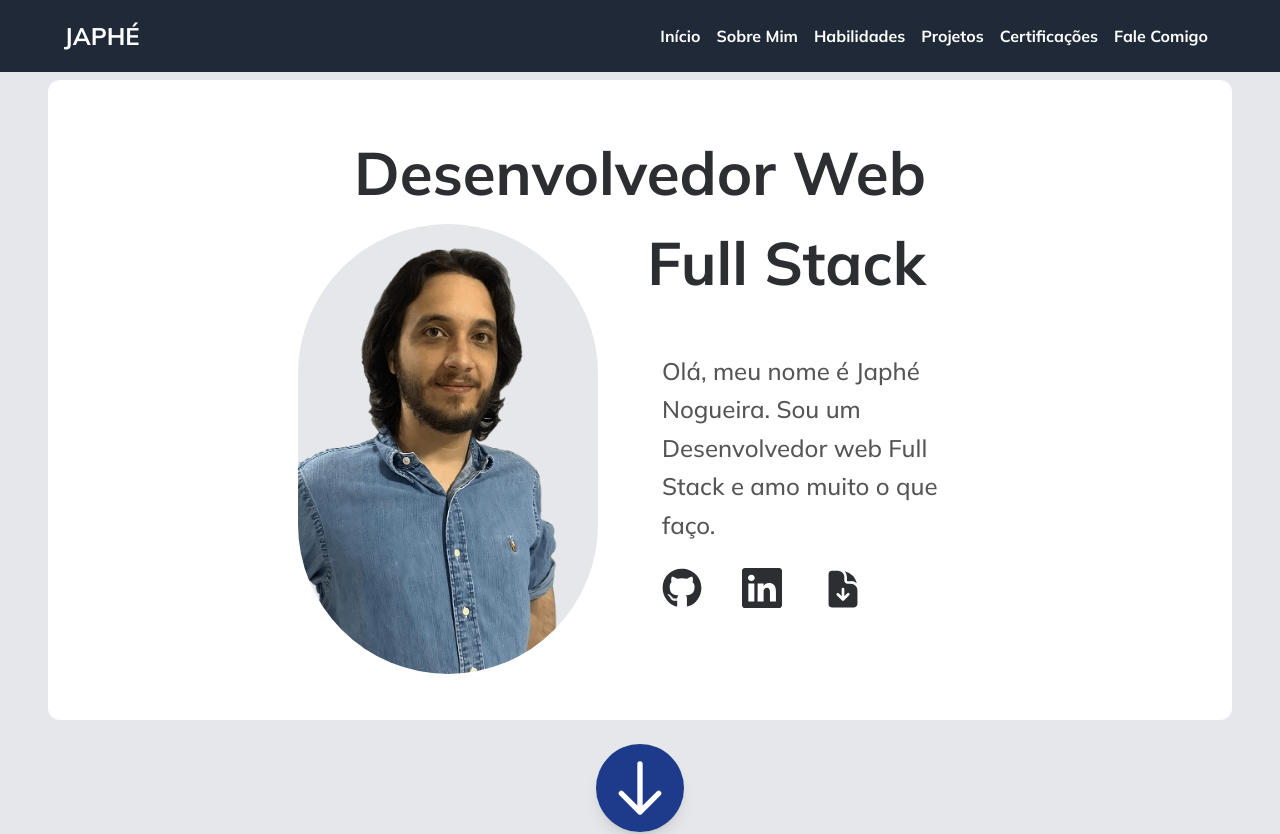
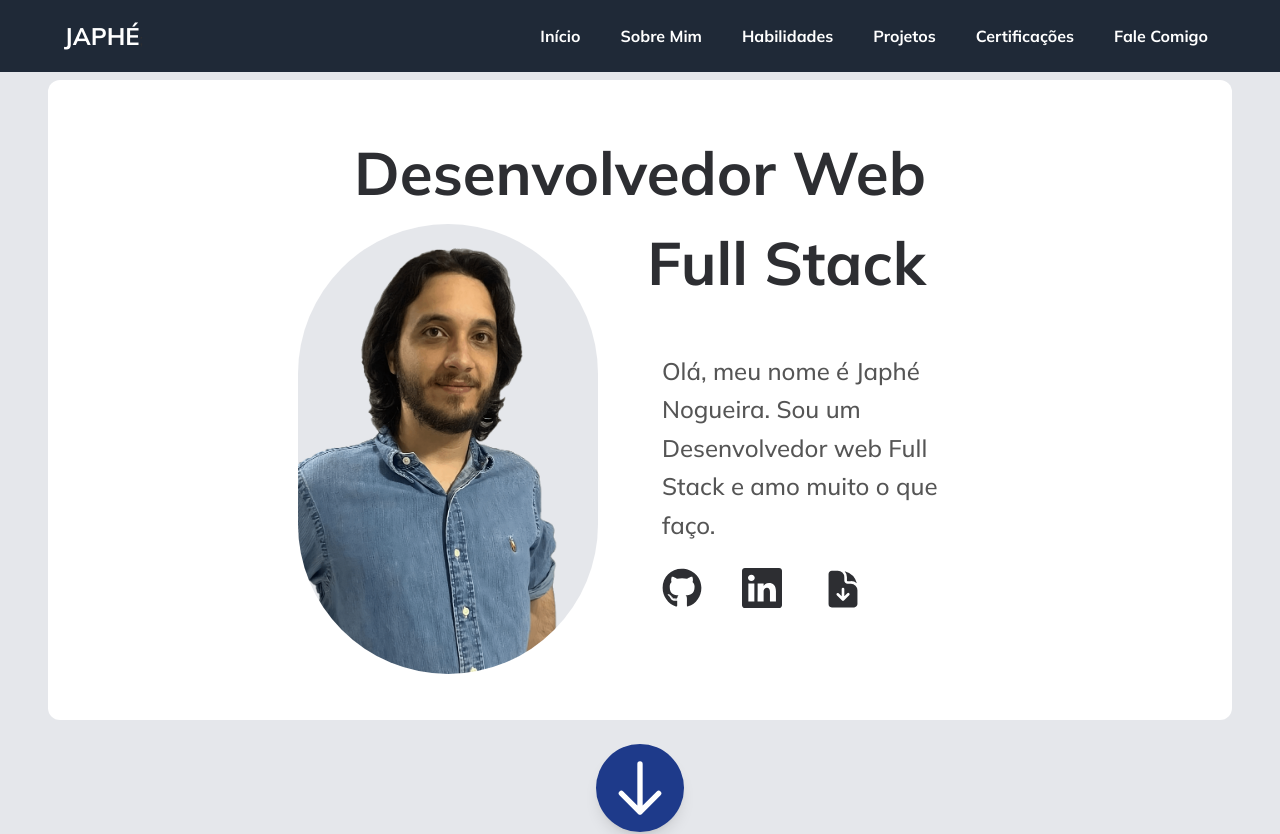
Before and after one commit to cafe51/portfolio-site, a Next.js app: page / in a window 1280 px wide. Shown: the top 834 px of the page. Built offline with nearby package versions, Linux system fonts and the light colour scheme.

Commit message:
espaçamento entre os itens do menu

```diff
--- a/src/app/components/Navbar.tsx
+++ b/src/app/components/Navbar.tsx
@@ -60,7 +60,7 @@ const Navbar: React.FC<NavbarProps> = ({ isMenuOpen, setIsMenuOpen }) => {
             py-4`
         }>
             <div className="nav-gradient font-bold text-center">
-                <div className="flex flex-col space-y-8 py-4 px-4 md:flex-row md:space-y-0  md:py-0 md:px-0 md:justify-end">
+                <div className="flex flex-col space-y-8 py-4 px-4 md:flex-row md:space-y-0  md:py-0 md:px-0 md:justify-end lg:gap-6">
                     <a href="#japhe" onClick={ goToStart } className={ navItemsStyle } >Início</a>
                     <a href="#about" onClick={ () => setIsMenuOpen(false) } className={ navItemsStyle }>Sobre Mim</a>
                     <a href="#skills" onClick={ () => setIsMenuOpen(false) } className={ navItemsStyle }>Habilidades</a>
--- a/src/app/data/projects.ts
+++ b/src/app/data/projects.ts
@@ -46,8 +46,8 @@ export const projects = [
     {
         id: 5,
         title: 'Site Portfolio',
-        image: '/images/projects/project_333.png',
-        imageAlt: '/images/projects/site-portfolio.png',
+        image: '/images/projects/site-portfolio1.png',
+        imageAlt: '/images/projects/site-portfolio1.png',
         description: 'Site feito para divulgação de portfolio de projetos e habilidades de programação',
         skills: ['React', 'Next.js', 'Typescript', 'Tailwind'],
         github: 'https://github.com/cafe51/portfolio-site.git',
```
Also changed, not shown: public/images/projects/site-portfolio.png (deleted), public/images/projects/site-portfolio1.png (added).
